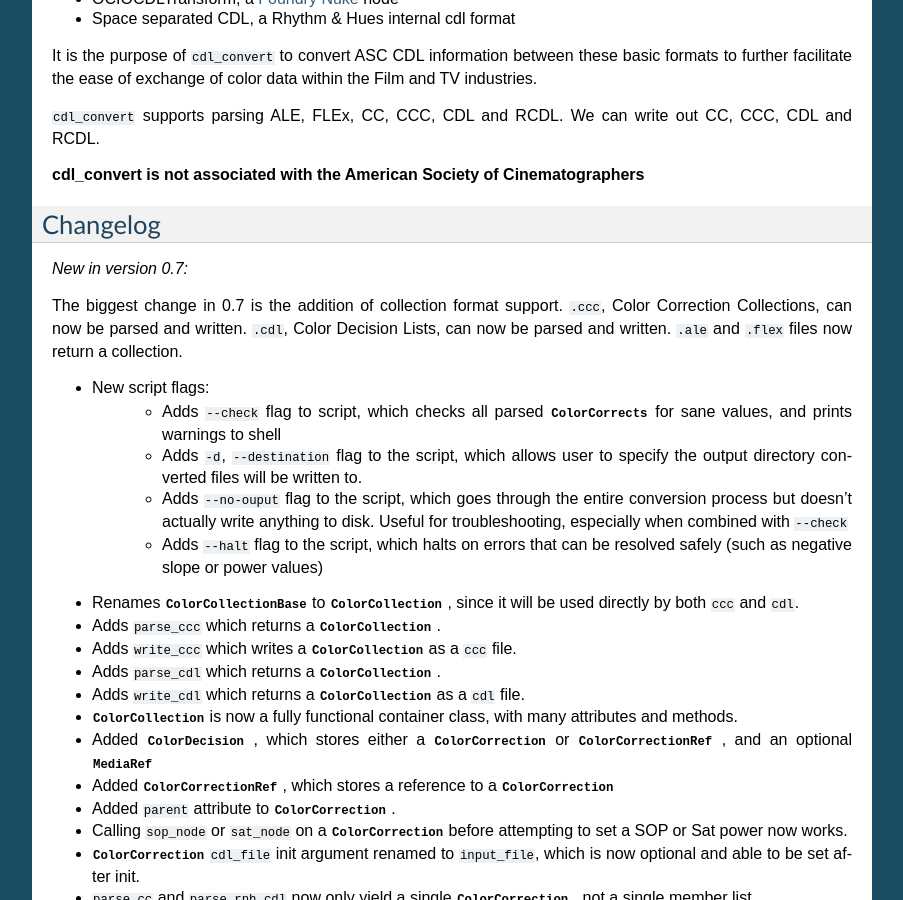
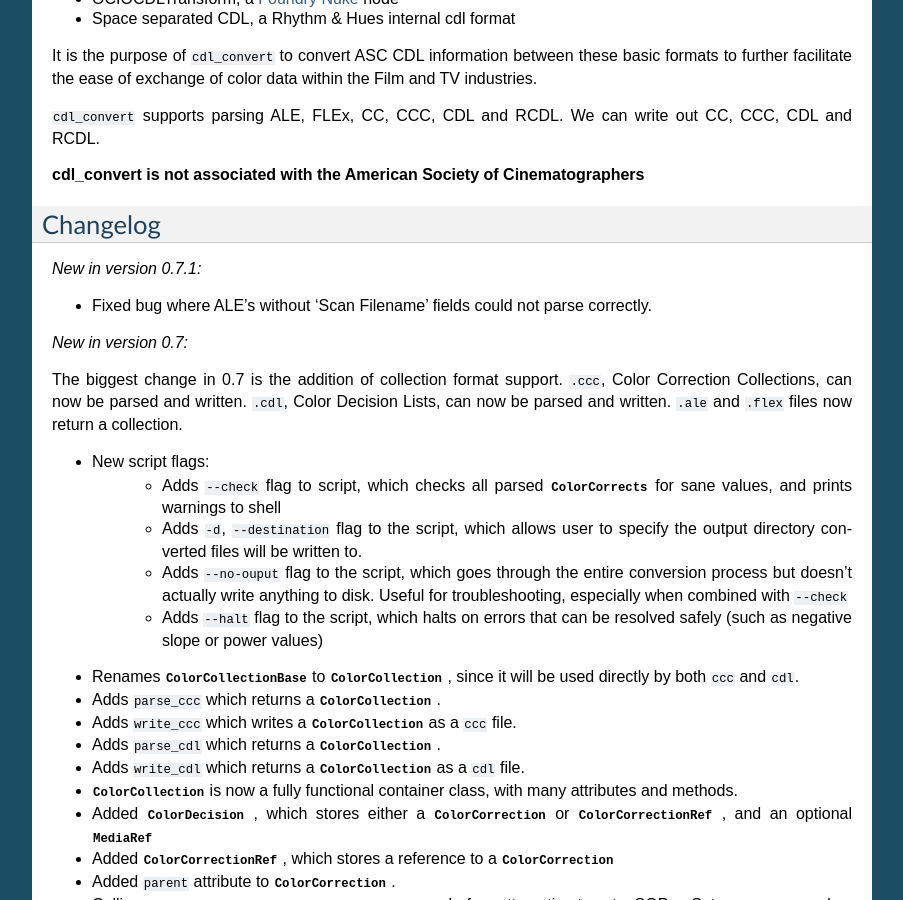
Before and after one commit to shidarin/cdl_convert, a Sphinx documentation site: the page built from docs/index.rst, in a window 1280 px wide and 900 px high, scrolled down 778 px. Shown: the whole window, without its empty margins (198-1101 px from the left). Built offline with Sphinx 7.4.7, drawn with Linux system fonts in a browser that asks for light colours.

Commit message:
Added change log for 0.7.1 to sphinx index

```diff
--- a/docs/index.rst
+++ b/docs/index.rst
@@ -57,6 +57,10 @@ Cinematographers**
 
 Changelog
 =========
+
+*New in version 0.7.1:*
+
+- Fixed bug where ALE's without 'Scan Filename' fields could not parse correctly.
 
 *New in version 0.7:*
 
```
